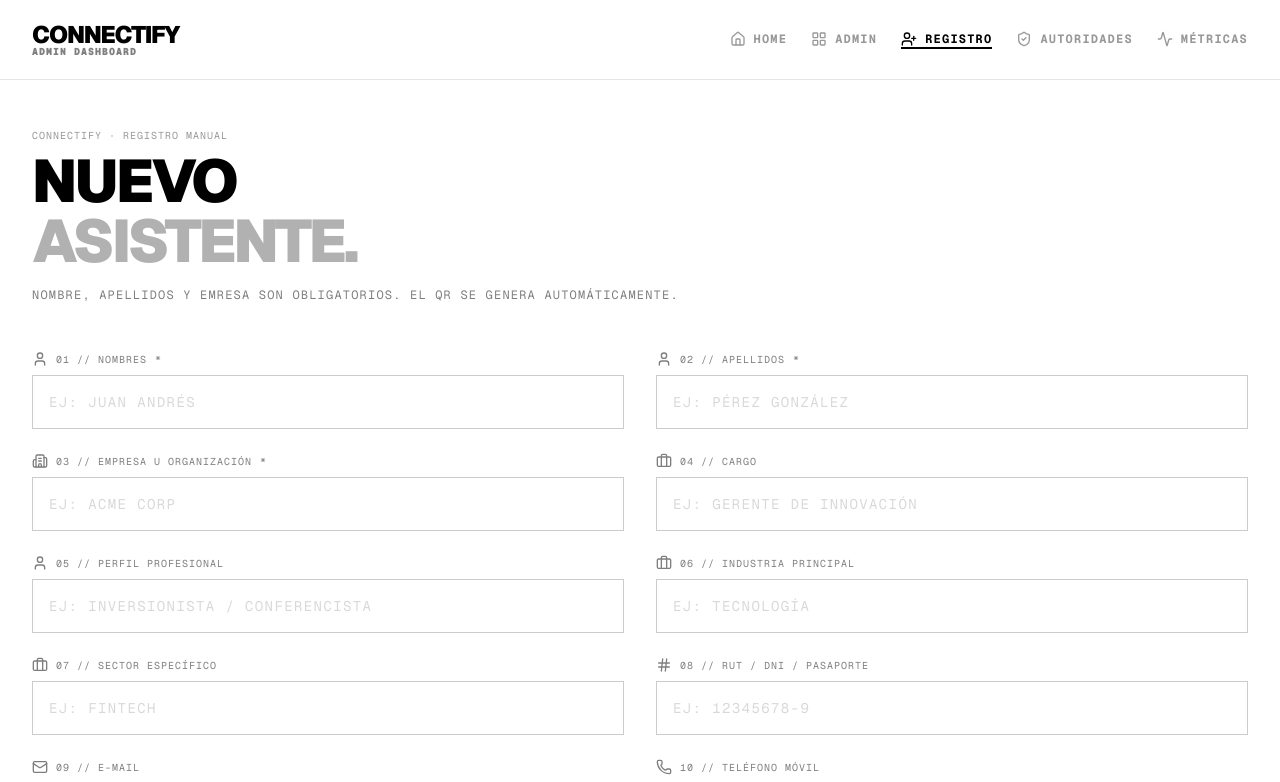
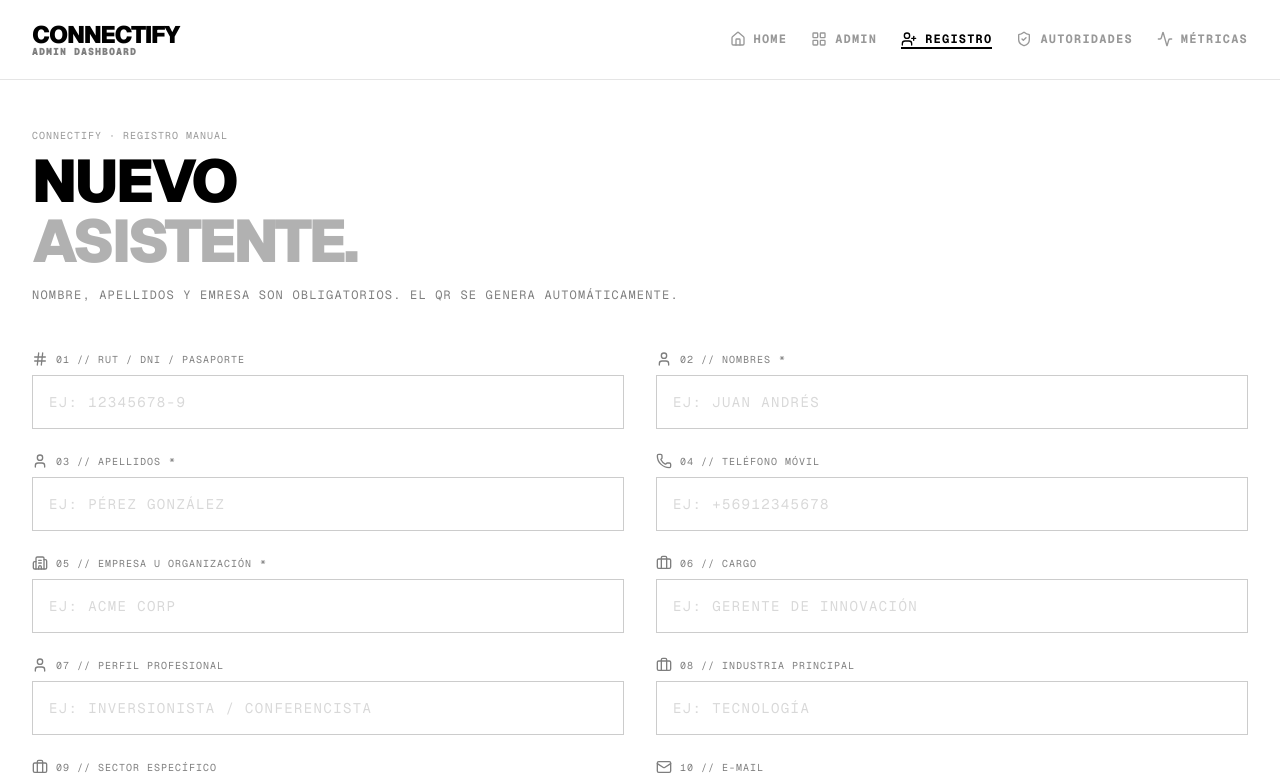
Before and after one commit to alexismansilla/Joblify, a Next.js app: page /admin/registro-manual in a window 1280 px wide. Shown: the top 782 px of the page. Built offline with nearby package versions, Linux system fonts and the light colour scheme; no server answers.

Commit message:
feat: reorder manual registration form fields, and add a link to view all attendees on the homepage with minor UI adjustments.

```diff
--- a/app/admin/registro-manual/page.tsx
+++ b/app/admin/registro-manual/page.tsx
@@ -21,9 +21,18 @@ interface FieldConfig {
 
 const FIELDS: FieldConfig[] = [
     {
+        id: 'rut',
+        name: 'rut',
+        label: '01 // RUT / DNI / PASAPORTE',
+        placeholder: 'Ej: 12345678-9',
+        icon: <Hash className="w-4 h-4" />,
+        required: false,
+        type: 'text',
+    },
+    {
         id: 'first_name',
         name: 'first_name',
-        label: '01 // NOMBRES',
+        label: '02 // NOMBRES',
         placeholder: 'Ej: Juan Andrés',
         icon: <User className="w-4 h-4" />,
         required: true,
@@ -32,16 +41,25 @@ const FIELDS: FieldConfig[] = [
     {
         id: 'last_name',
         name: 'last_name',
-        label: '02 // APELLIDOS',
+        label: '03 // APELLIDOS',
         placeholder: 'Ej: Pérez González',
         icon: <User className="w-4 h-4" />,
         required: true,
         type: 'text',
     },
     {
+        id: 'phone',
+        name: 'phone',
+        label: '04 // TELÉFONO MÓVIL',
+        placeholder: 'Ej: +56912345678',
+        icon: <Phone className="w-4 h-4" />,
+        required: false,
+        type: 'tel',
+    },
+    {
         id: 'company',
         name: 'company',
-        label: '03 // EMPRESA U ORGANIZACIÓN',
+        label: '05 // EMPRESA U ORGANIZACIÓN',
         placeholder: 'Ej: Acme Corp',
         icon: <Building2 className="w-4 h-4" />,
         required: true,
@@ -50,7 +68,7 @@ const FIELDS: FieldConfig[] = [
     {
         id: 'position',
         name: 'position',
-        label: '04 // CARGO',
+        label: '06 // CARGO',
         placeholder: 'Ej: Gerente de Innovación',
         icon: <Briefcase className="w-4 h-4" />,
         required: false,
@@ -59,7 +77,7 @@ const FIELDS: FieldConfig[] = [
     {
         id: 'profile',
         name: 'profile',
-        label: '05 // PERFIL PROFESIONAL',
+        label: '07 // PERFIL PROFESIONAL',
         placeholder: 'Ej: Inversionista / Conferencista',
         icon: <User className="w-4 h-4" />,
         required: false,
@@ -68,7 +86,7 @@ const FIELDS: FieldConfig[] = [
     {
         id: 'industry',
         name: 'industry',
-        label: '06 // INDUSTRIA PRINCIPAL',
+        label: '08 // INDUSTRIA PRINCIPAL',
         placeholder: 'Ej: Tecnología',
         icon: <Briefcase className="w-4 h-4" />,
         required: false,
@@ -77,38 +95,20 @@ const FIELDS: FieldConfig[] = [
     {
         id: 'sector',
         name: 'sector',
-        label: '07 // SECTOR ESPECÍFICO',
+        label: '09 // SECTOR ESPECÍFICO',
         placeholder: 'Ej: Fintech',
         icon: <Briefcase className="w-4 h-4" />,
         required: false,
         type: 'text',
     },
     {
-        id: 'rut',
-        name: 'rut',
-        label: '08 // RUT / DNI / PASAPORTE',
-        placeholder: 'Ej: 12345678-9',
-        icon: <Hash className="w-4 h-4" />,
-        required: false,
-        type: 'text',
-    },
-    {
         id: 'email',
         name: 'email',
-        label: '09 // E-MAIL',
-        placeholder: 'Ej: juan@empresa.cl',
+        label: '10 // E-MAIL',
+        placeholder: 'Ej: alan.turing@empresa.com',
         icon: <Mail className="w-4 h-4" />,
         required: false,
         type: 'email',
-    },
-    {
-        id: 'phone',
-        name: 'phone',
-        label: '10 // TELÉFONO MÓVIL',
-        placeholder: 'Ej: +56912345678',
-        icon: <Phone className="w-4 h-4" />,
-        required: false,
-        type: 'tel',
     },
 ]
 
--- a/app/matches/page.tsx
+++ b/app/matches/page.tsx
@@ -43,9 +43,14 @@ export default async function MatchesDashboard() {
                             <p className="text-[10px] font-mono font-bold uppercase tracking-widest opacity-50 w-2/3">VOLUMEN DE CONEXIONES Y ENLACES</p>
                             <Users className="w-8 h-8 opacity-20" strokeWidth={1} />
                         </div>
-                        <div className="flex items-baseline gap-3 mt-8">
-                            <span className="text-8xl font-black tracking-tighter leading-none text-emerald-500/70 dark:text-emerald-400/70 transition-colors">
-                                {totalMatches}
+                        <div className="flex flex-col gap-1 mt-8">
+                            <div className="flex items-baseline gap-3">
+                                <span className="text-8xl font-black tracking-tighter leading-none text-emerald-500/70 dark:text-emerald-400/70 transition-colors">
+                                    {totalMatches}
+                                </span>
+                            </div>
+                            <span className="font-mono text-[10px] tracking-widest uppercase opacity-40 mt-2">
+                                INTERACCIONES TOTALES ACUMULADAS EN LA RED
                             </span>
                         </div>
                     </div>
```
